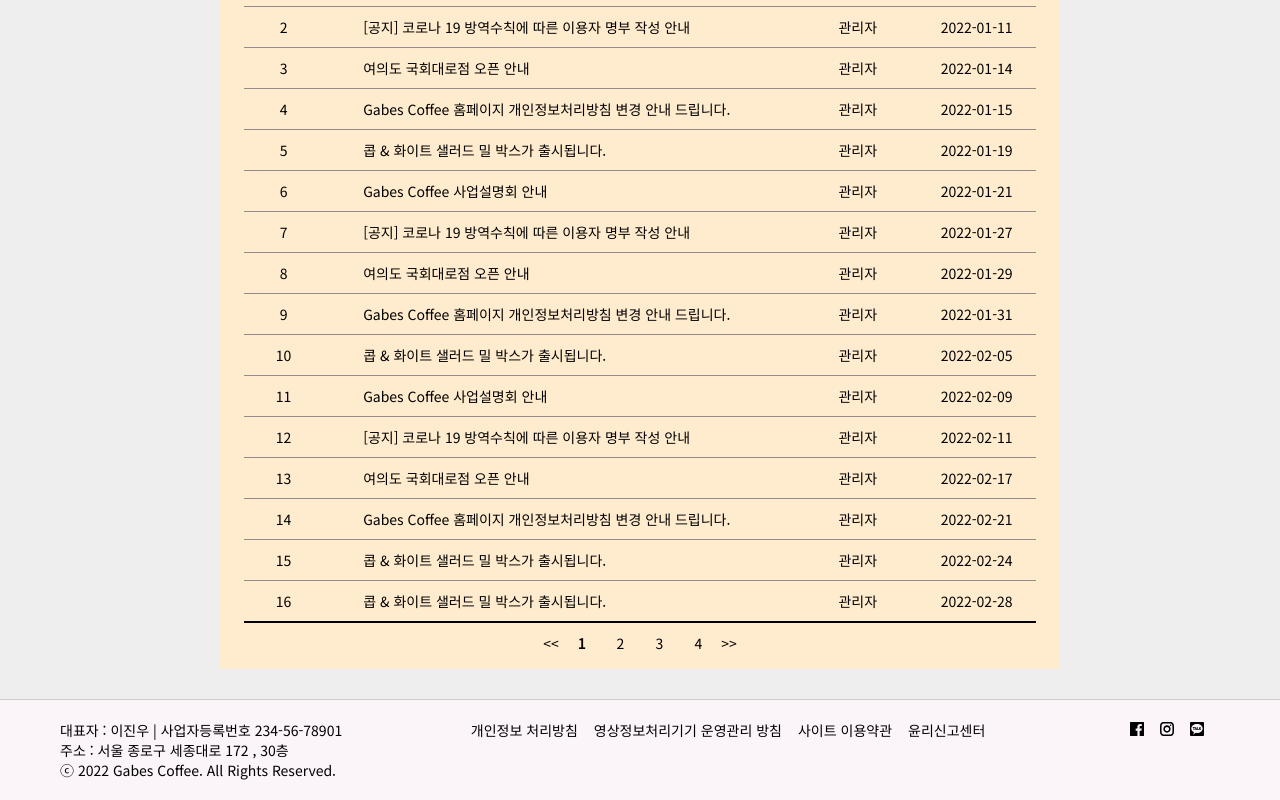
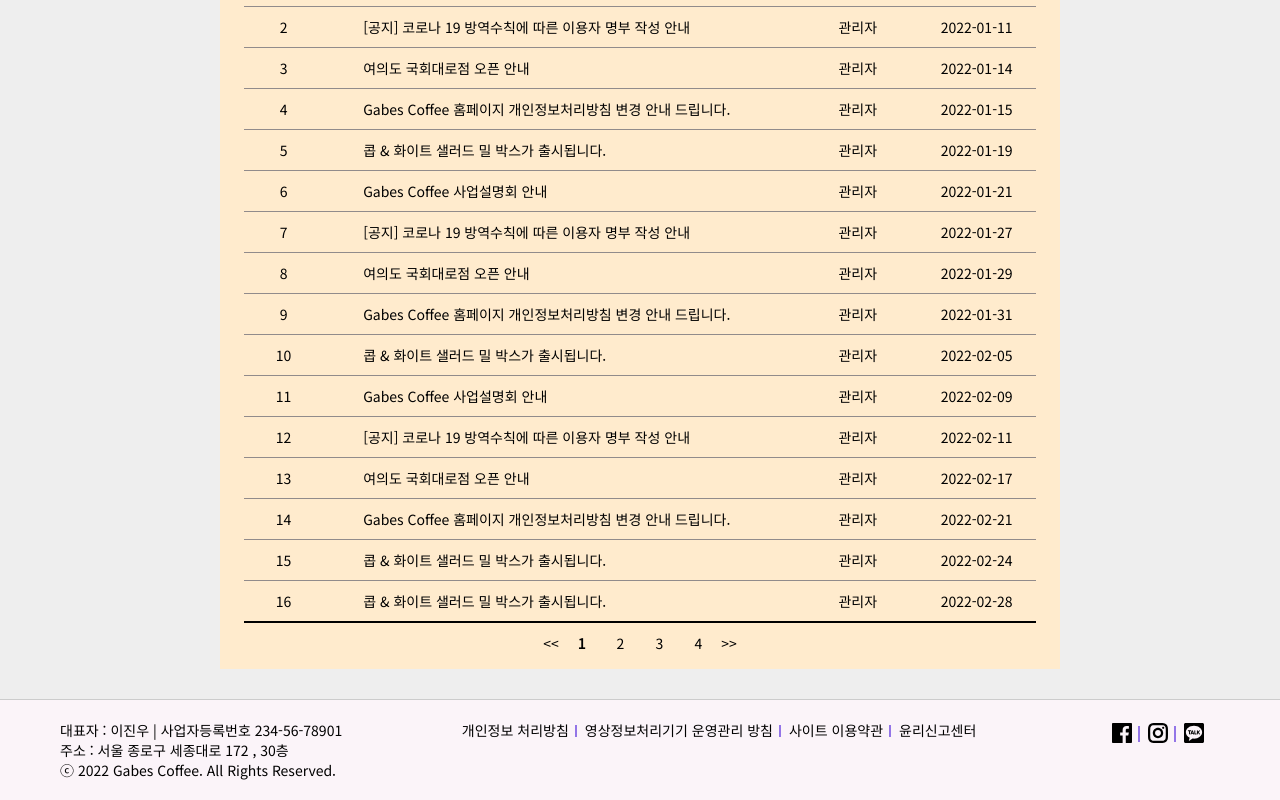
Before and after one commit to chloro30/gabes-client, a React (Create React App) app: page /board/notice in a window 1280 px wide. Shown: the part 232-1032 px from the top of the page. Built offline with nearby package versions, Linux system fonts and the light colour scheme.

Commit message:
footer 링크 새창 띄우기, 메뉴 사이 | (막대) 생성

```diff
--- a/src/components/include/Footer.js
+++ b/src/components/include/Footer.js
@@ -12,17 +12,17 @@
                     주소 : 서울 종로구 세종대로 172 , 30층<br/>
                     ⓒ 2022 Gabes Coffee. All Rights Reserved.
                 </p>
-                <ul>
+                <ul className='footer-menu'>
                     <li>개인정보 처리방침</li>
                     <li>영상정보처리기기 운영관리 방침</li>
                     <li>사이트 이용약관</li>
                     <li>윤리신고센터</li>
                 </ul>
-                <ul className='links'>
+                <ul className='footer-links'>
                     {/* <li>CCM</li> */}
-                    <li><GrFacebook onClick={()=>window.location.href="https://facebook.com"} /></li>
-                    <li><GrInstagram onClick={()=>window.location.href="https://instagram.com"} /></li>
-                    <li><SiKakaotalk onClick={()=>window.location.href="https://kakao.com"} /></li>
+                    <li><a href='https://facebook.com' target='_blank' ><GrFacebook /></a></li>
+                    <li><a href='https://instagram.com' target='_blank' ><GrInstagram /></a></li>
+                    <li><a href='https://kakao.com' target='_blank' ><SiKakaotalk /></a></li>
                 </ul>
             </div>
         </footer>
--- a/src/components/scss/Footer.scss
+++ b/src/components/scss/Footer.scss
@@ -9,17 +9,48 @@
         padding: 20px;
         display: flex;
         justify-content: space-between;
-        > ul {
+        > ul.footer-menu {
             display: flex;
             > li {
+                // background-color: blueviolet;
+                height: 20px;
                 margin-right: 16px;
+                position: relative;
+                &:not(:last-child) {
+                    &::after {
+                        content: "";
+                        display: block;
+                        width: 2px;
+                        height: 60%;
+                        background-color: rgb(147, 117, 231);
+                        position: absolute;
+                        top: 5px;
+                        right: -8px;
+                    }
+                }
             }
         }
-        > ul:last-child {
-            li {
-                cursor: pointer;
+        > ul.footer-links {
+            display: flex;
+            > li {
+                // background-color: blueviolet;
+                height: 20px;
+                margin-right: 16px;
+                font-size: 20px;
+                position: relative;
+                &:not(:last-child) {
+                    &::after {
+                        content: "";
+                        display: block;
+                        width: 2px;
+                        height: 80%;
+                        background-color: rgb(147, 117, 231);
+                        position: absolute;
+                        top: 6px;
+                        right: -8px;
+                    }
+                }
             }
         }
-
     }
 }
```
